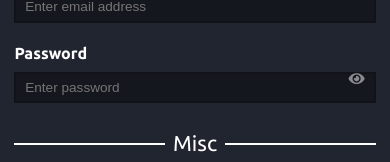
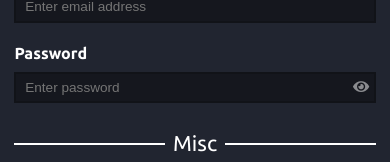
Before and after one commit to IsolatedLun/Musicify, a React (Vite) app in the folder frontend/: page /signup in a window 390 px wide. Shown: the part 292-454 px from the top of the page. Built offline with nearby package versions, Linux system fonts and the light colour scheme.

Commit message:
Made site more responsive

```diff
--- a/frontend/src/components/auth/LogIn.tsx
+++ b/frontend/src/components/auth/LogIn.tsx
@@ -3,7 +3,7 @@ import { Link, useNavigate } from 'react-router-dom';
 import { setCredentails } from '../../features/user.slice';
 
 import { useAppDispatch, useAppSelector } from '../../hooks/hooks';
-import { validateInputs } from '../../misc/formHandler';
+import { togglePasswordVisibility, validateInputs } from '../../misc/formHandler';
 import { UserLogin } from '../../misc/interfaces';
 import { popup } from '../../misc/utils';
 import { useLoginMutation } from '../../services/userServices';
@@ -61,9 +61,13 @@ const LogIn = () => {
 
                 <div className="form__part">
                     <label className="form__label">Password</label>
-                    <input type="password" onInput={(e: FormEvent<HTMLInputElement>) => handleInput(e)}
-                        placeholder='Enter password' className="form__inpt"
-                        data-realType='password' name='password' />
+                    <div className="form__inpt-container">
+                        <input type="password" onInput={(e: FormEvent<HTMLInputElement>) => handleInput(e)}
+                            placeholder='Enter password' className="form__inpt" id='inpt-password-login'
+                            data-realType='password' name='password' />
+                        <button onClick={(e: React.MouseEvent) => togglePasswordVisibility(e, 'inpt-password-login')}
+                            className='btn--def fa part__btn'>&#xf06e;</button>
+                    </div>
                     <p className="form__helptext"></p>
                 </div>
 
--- a/frontend/src/components/auth/SignUp.tsx
+++ b/frontend/src/components/auth/SignUp.tsx
@@ -91,11 +91,13 @@ const SignUp = () => {
 
                 <div className="form__part">
                     <label className="form__label">Password</label>
-                    <input id='inpt-password' type="password" onInput={(e: FormEvent<HTMLInputElement>) => handleInput(e)}
-                        placeholder='Enter password' className="form__inpt"
-                        data-realtype='password' name='password' />
-                    <button onClick={(e: React.MouseEvent) => togglePasswordVisibility(e, 'inpt-password')}
-                        className='btn--def fa part__btn'>&#xf06e;</button>
+                    <div className="form__inpt-container">
+                        <input id='inpt-password' type="password" onInput={(e: FormEvent<HTMLInputElement>) => handleInput(e)}
+                            placeholder='Enter password' className="form__inpt"
+                            data-realtype='password' name='password' />
+                        <button onClick={(e: React.MouseEvent) => togglePasswordVisibility(e, 'inpt-password')}
+                            className='btn--def fa part__btn'>&#xf06e;</button>
+                    </div>
                     <p className="form__helptext"></p>
                 </div>
 
--- a/frontend/src/css/forms.css
+++ b/frontend/src/css/forms.css
@@ -61,6 +61,11 @@
     position: relative;
     flex-direction: column;
     gap: 0.45em;
+    width: 100%;
+}
+
+.form__part .form__inpt-container {
+    position: relative;
     width: 100%;
 }
 
@@ -150,7 +155,9 @@
 
 .part__btn {
     position: absolute;
-    top: 47.5%;
+    top: 50%;
+    left: 97.5%;
+    transform: translate(-50%, -50%);
     right: 1%;
     font-size: var(--fs-400);
     color: var(--txt-muted);
@@ -172,7 +179,6 @@
     }
 
     .part__btn {
-        top: 45.2%;
-        right: 3%;
+        left: 95.5%;
     }
 }
--- a/frontend/src/css/home.css
+++ b/frontend/src/css/home.css
@@ -86,4 +86,9 @@
     .home__card {
         text-align: center;
     }
+
+    .home__mixer::after {
+        background: transparent;
+        border: 2px solid var(--bg-secondary);
+    }
 }
```
Also changed, not shown: frontend/prod.css, 1 other file (tests, documents, lock files or other folders).
